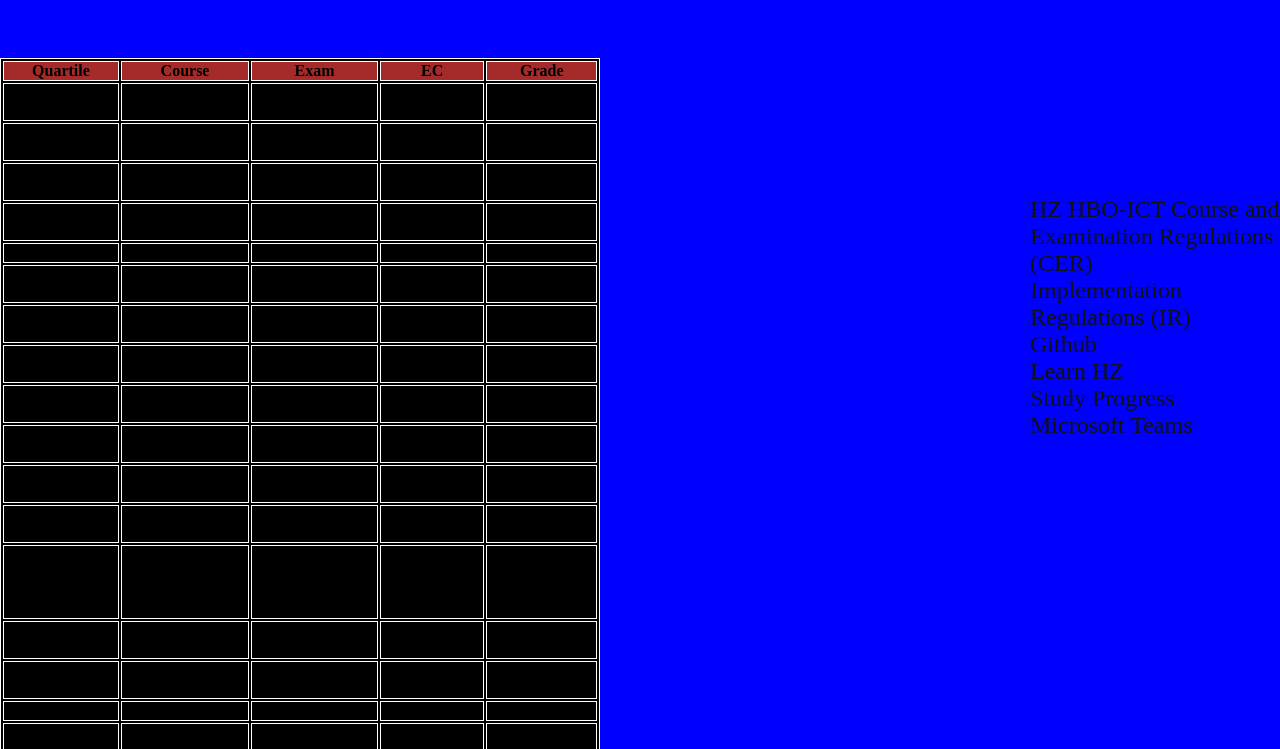
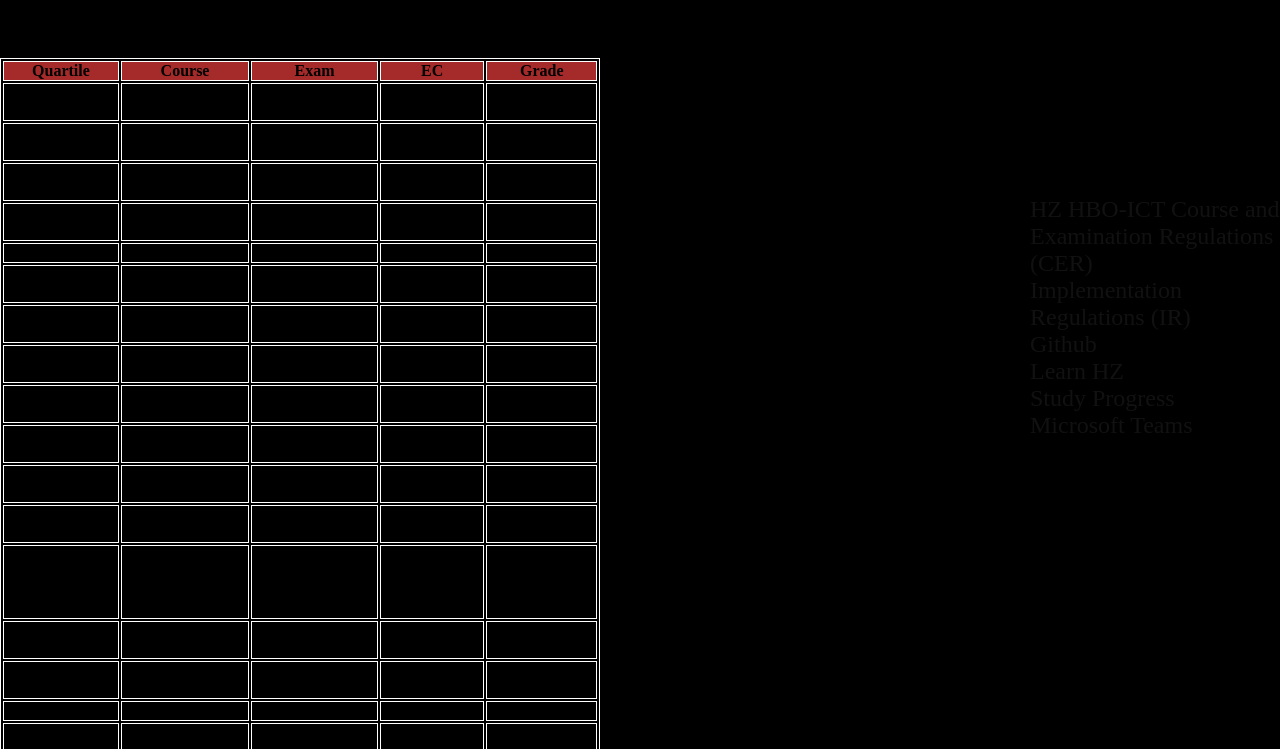
Before and after one commit to Yohan-beep/Project-Portfolio, a plain HTML site: page Dashboard.html in a window 1280 px wide. Shown: the part 83-832 px from the top of the page. Drawn offline with Linux system fonts and the light colour scheme.

Commit message:
Update Dashboard.html

```diff
--- a/Dashboard.html
+++ b/Dashboard.html
@@ -8,7 +8,7 @@
    <title>Assignment study choice check</title>
 </head>
 <body>
-    <section class="Content" style="background-color: blue;">
+    <section class="Content" style="background-color: black;">
         <header>
             <h2 class="logo">HZ</h2>
             <div class="menuu">
```
